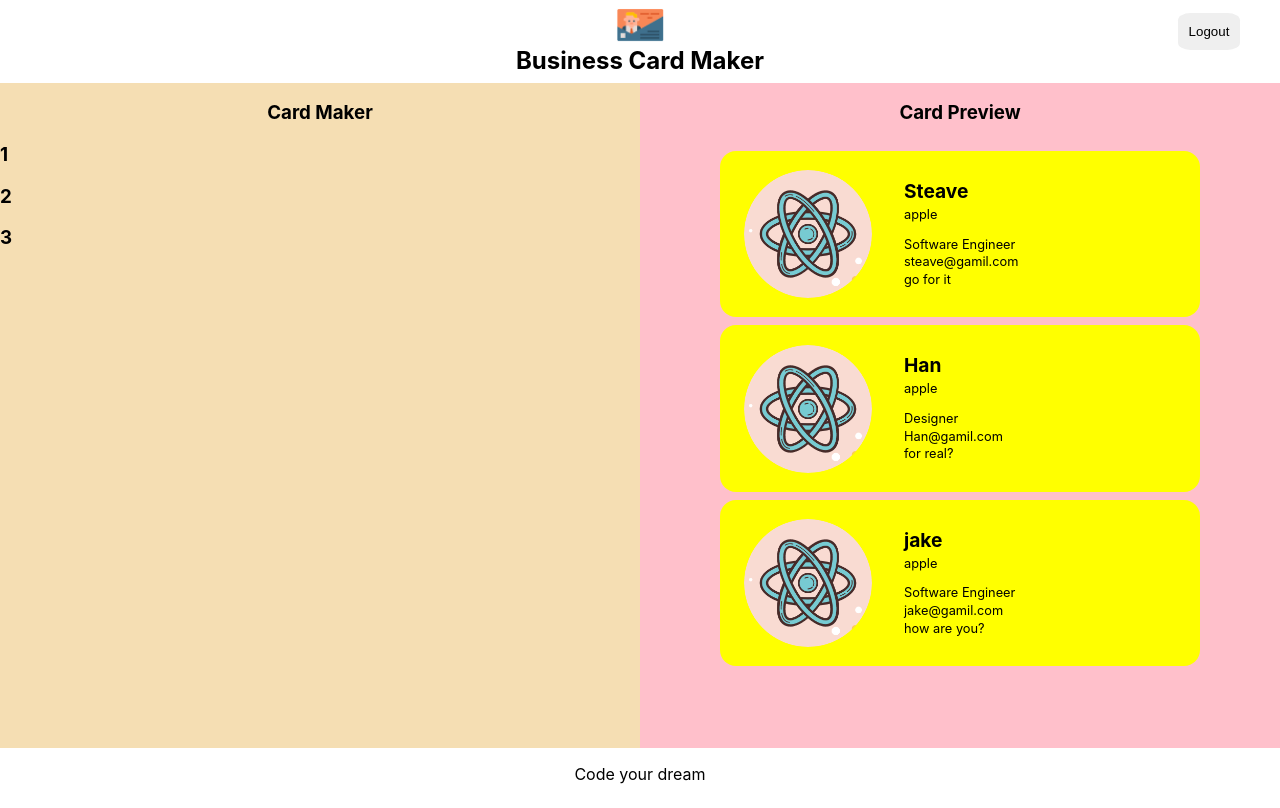
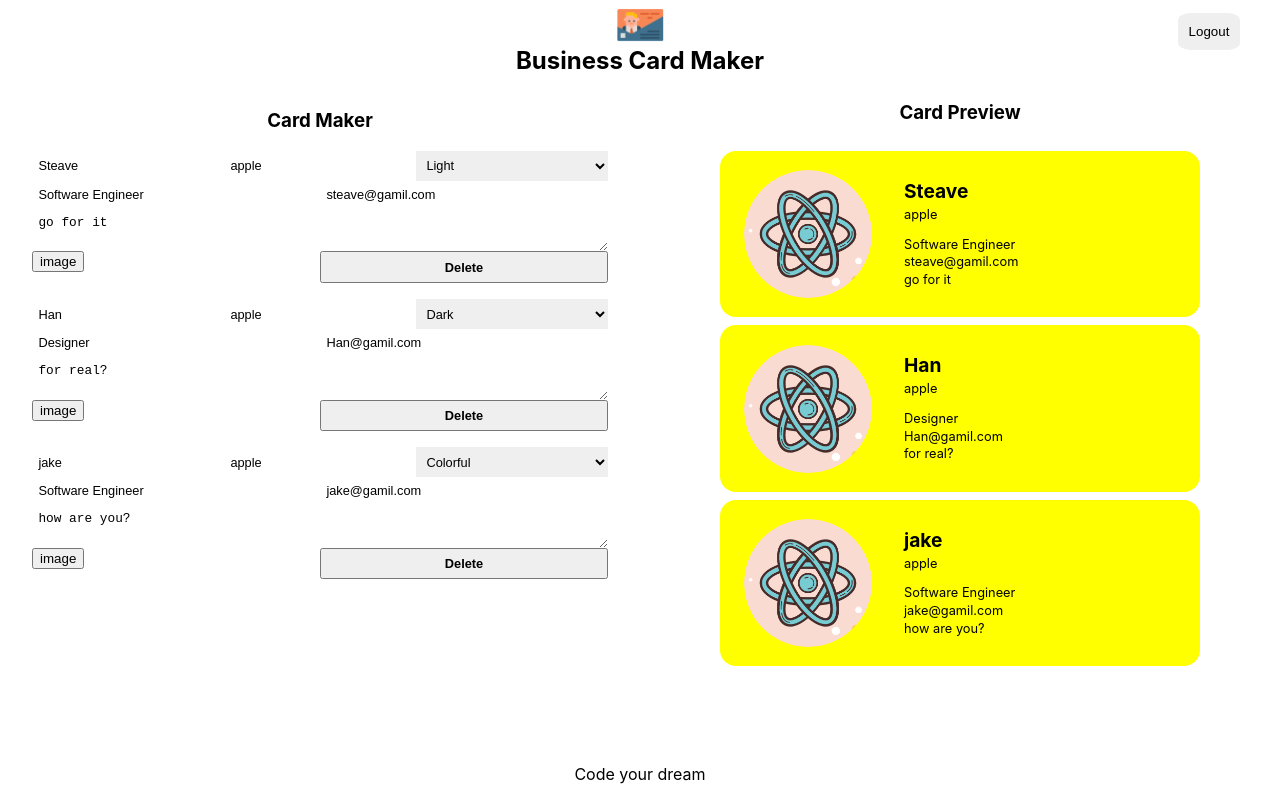
Before and after one commit to minsangkimme/business-card-maker, a React (Create React App) app: page /maker in a window 1280 px wide. Built offline with nearby package versions, Linux system fonts and the light colour scheme; no server answers; sample sign-in values are in the browser's storage.

Commit message:
add card and edit form component

```diff
--- /dev/null
+++ b/src/components/button/button.jsx
@@ -0,0 +1,12 @@
+import React from 'react'
+import styles from './button.module.css';
+
+const Button = ({ name, onClick }) => {
+  return (
+    <button className={styles.button} onClick={onClick}>
+        {name}
+    </button>
+  )
+}
+
+export default Button;
--- /dev/null
+++ b/src/components/button/button.module.css
@@ -0,0 +1,15 @@
+@value makerWhite, makerGreen from '../../common/colors.css';
+
+.button {
+    background-color: makerGreen;
+    color: makerWhite;
+    font-weight: bold;
+    cursor: pointer;
+    padding: 0.5em;
+    flex: 1 1 50%;
+    font-size: 0.8rem;
+}
+
+.button:hover {
+    opacity: 0.8;
+}
--- a/src/components/card_edit_form/card_edit_form.jsx
+++ b/src/components/card_edit_form/card_edit_form.jsx
@@ -1,9 +1,30 @@
 import React from 'react'
+import Button from '../button/button';
 import styles from './card_edit_form.module.css';
+import ImageFileInput from './../image_file_input/image_file_input';
 
 const CardEditForm = ({ card }) => {
+  const {name, company, title, email, message, theme, fileName, fileURL} = card;
+
+  const onSubmit = () => {};
+
   return (
-    <h1>{card.id}</h1>
+    <form className={styles.form}>
+      <input className={styles.input} type="text" name="name" value={name} />
+      <input className={styles.input} type="text" name="company" value={company} />
+      <select className={styles.select} name="theme" value={theme}>
+        <option value="light">Light</option>
+        <option value="dark">Dark</option>
+        <option value="colorful">Colorful</option>
+      </select>
+      <input className={styles.input} type="text" name="title" value={title} />
+      <input className={styles.input} type="text" name="email" value={email} />
+      <textarea className={styles.textarea} name="message" value={message}></textarea>
+      <div className={styles.fileInput}>
+        <ImageFileInput />
+      </div>
+      <Button name="Delete" onClick={onSubmit} />
+    </form>
   )
 }
 
--- a/src/components/card_edit_form/card_edit_form.module.css
+++ b/src/components/card_edit_form/card_edit_form.module.css
@@ -0,0 +1,45 @@
+@value makerBlack, makerWhite from '../../common/colors.css';
+
+.form {
+    display: flex;
+    width: 100%;
+    flex-wrap: wrap;
+    border-top: 1px solid makerBlack;
+    border-left: 1px solid makerBlack;
+    margin-bottom: 1em;
+}
+
+.input,
+.textarea,
+.select,
+.button,
+.fileInput {
+    font-size: 0.8rem;
+    width: 100%;
+    border: 0;
+    padding: 0.5em;
+    border-bottom: 1px solid makerBlack;
+    border-right: 1px solid makerBlack;
+    background: makerWhite;
+}
+
+.input,
+.select {
+    flex: 1 1 30%;
+}
+
+.fileInput {
+    padding: 0;
+    flex: 1 1 50%;
+}
+
+.input:focus,
+.textarea:focus,
+.select:focus,
+.button:focus {
+    outline: 0;
+}
+
+.textarea {
+    flex-basis: 100%;
+}
--- a/src/components/editor/editor.module.css
+++ b/src/components/editor/editor.module.css
@@ -1,8 +1,9 @@
-@value makerGreen from '../../common/colors.css';
+@value makerGreen, makerLightGrey from '../../common/colors.css';
 
 .editor {
     flex-basis: 50%;
-    background-color: wheat;
+    border-right: 1px solid makerLightGrey;
+    padding: 0.5em 2em;
 }
 
 .title {
--- /dev/null
+++ b/src/components/image_file_input/image_file_input.jsx
@@ -0,0 +1,10 @@
+import React from 'react'
+import styles from './image_file_input.module.css';
+
+const ImageFileInput = (props) => {
+  return (
+    <button>image</button>
+  )
+}
+
+export default ImageFileInput;
--- a/src/components/maker/maker.module.css
+++ b/src/components/maker/maker.module.css
@@ -1,10 +1,12 @@
 @value mediaQuery from '../../common/size.css';
+@value makerWhite from '../../common/colors.css';
 
 .maker {
     width: 100%;
     height: 100%;
     display: flex;
     flex-direction: column;
+    background-color: makerWhite;
 }
 
 .container {
--- a/src/components/preview/preview.module.css
+++ b/src/components/preview/preview.module.css
@@ -2,7 +2,6 @@
 
 .preview {
     flex-basis: 50%;
-    background-color: pink;
 }
 
 .title {
```
Also changed, not shown: src/components/image_file_input/image_file_input.module.css (added).
